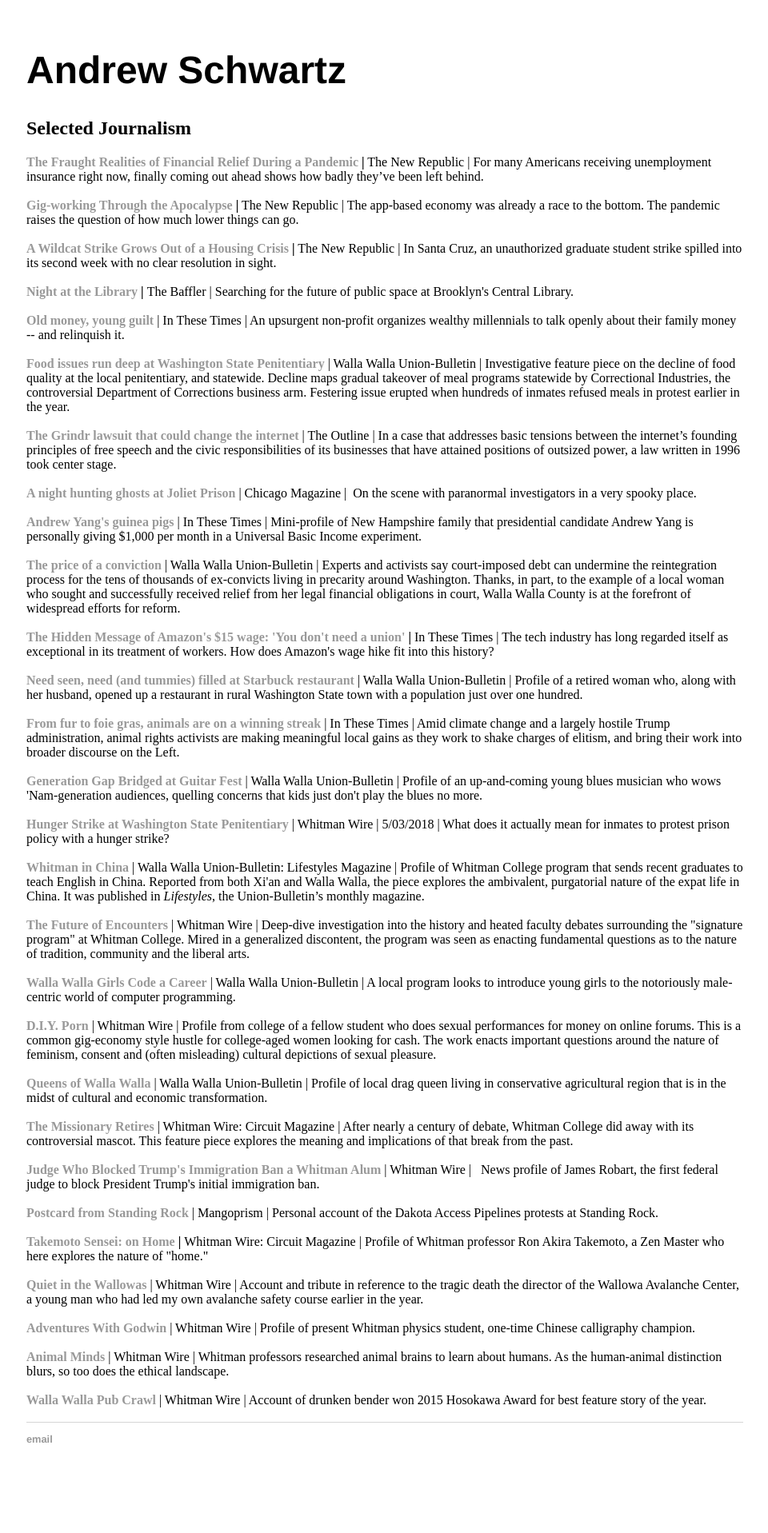
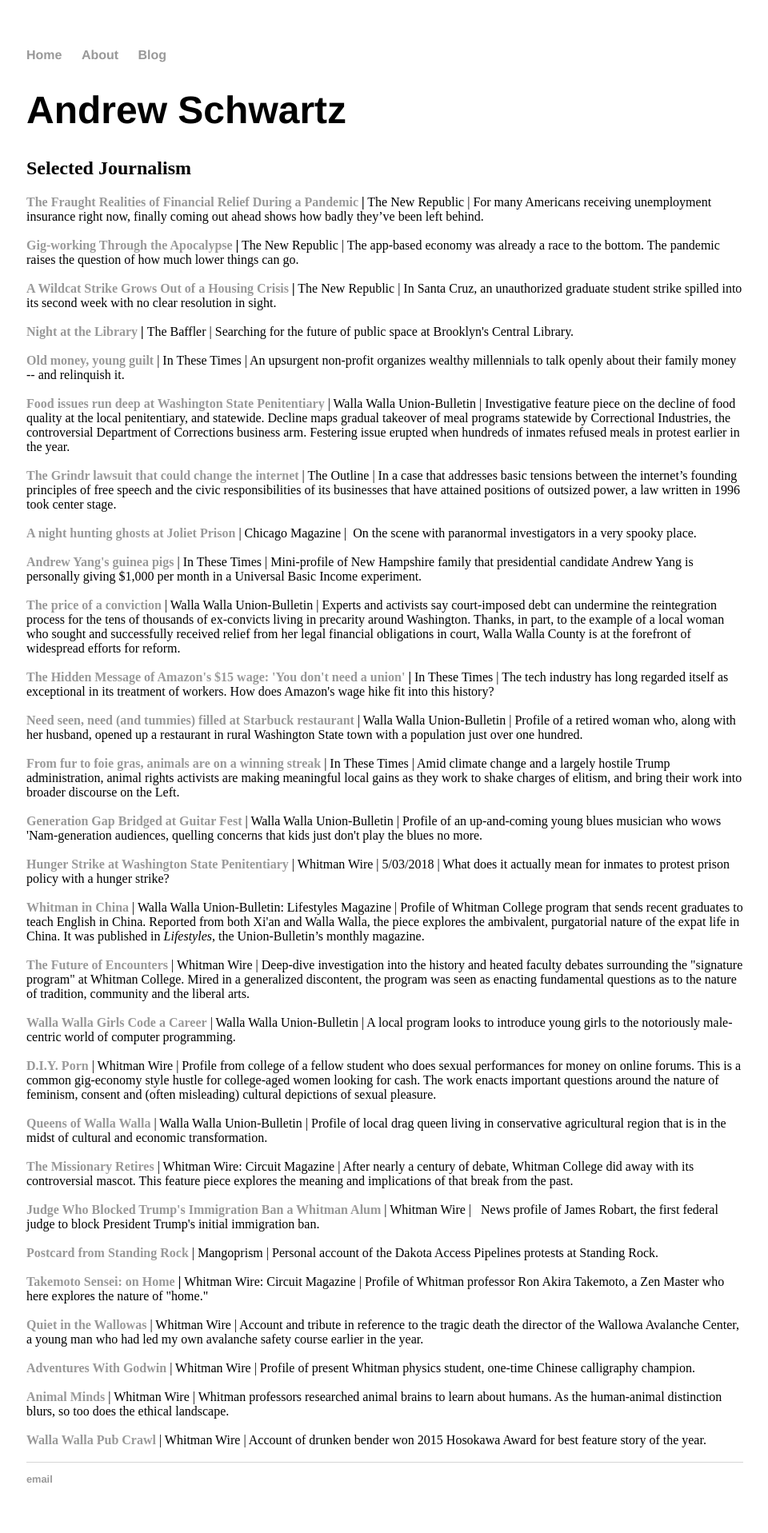
Before and after one commit to aonschwartz/aonschwartz.github.io, a Jekyll site: the page built from index.html, in a window 1280 px wide. Shown: the whole page at 80% size, without its empty margins (159-1119 px from the left). Built offline with Jekyll 4.4.1, drawn with Linux system fonts in a browser that asks for light colours; before the commit the page ends 1867 px from its top, so only the background shows below that.

Commit message:
Update default.html

```diff
--- a/_layouts/default.html
+++ b/_layouts/default.html
@@ -6,6 +6,13 @@
 			<link rel="stylesheet" type="text/css" href="/css/main.css">
 		</head>
 		<body>
+			<nav>
+				<ul>
+						<li><a href="/">Home</a></li>
+						<li><a href="/Journalism">About</a></li>
+						<li><a href="/blog">Blog</a></li>
+				</ul>
+		  </nav>
 			<div class="container">
 
 			{{ content }}
```
